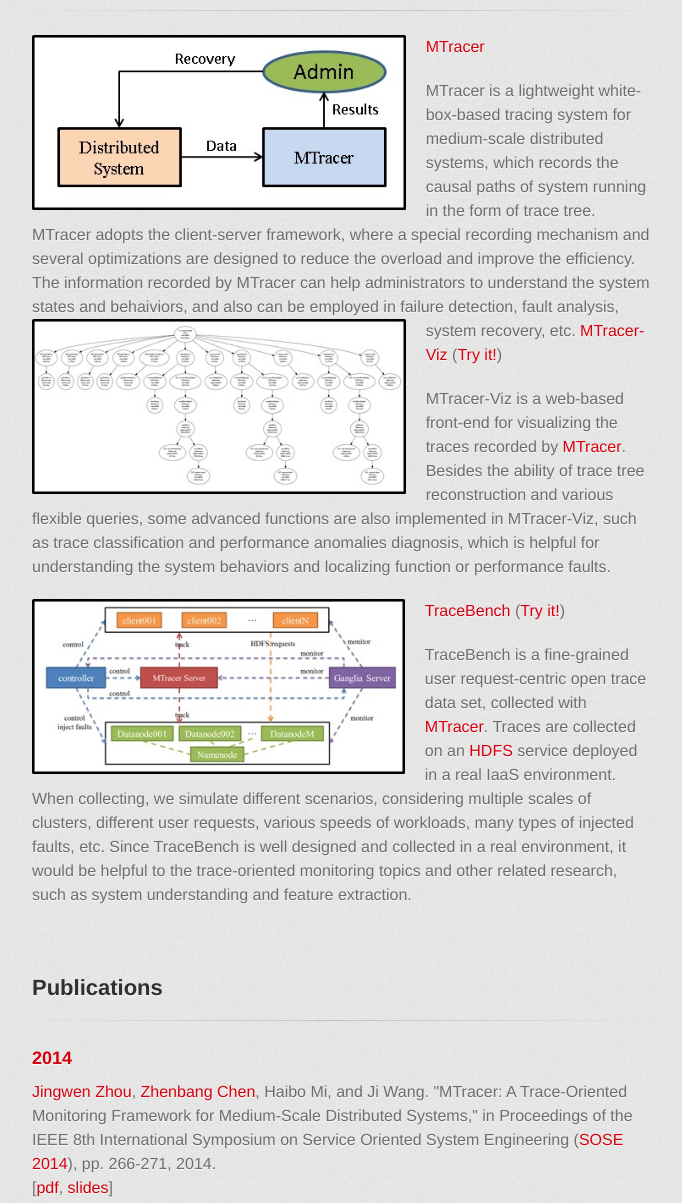
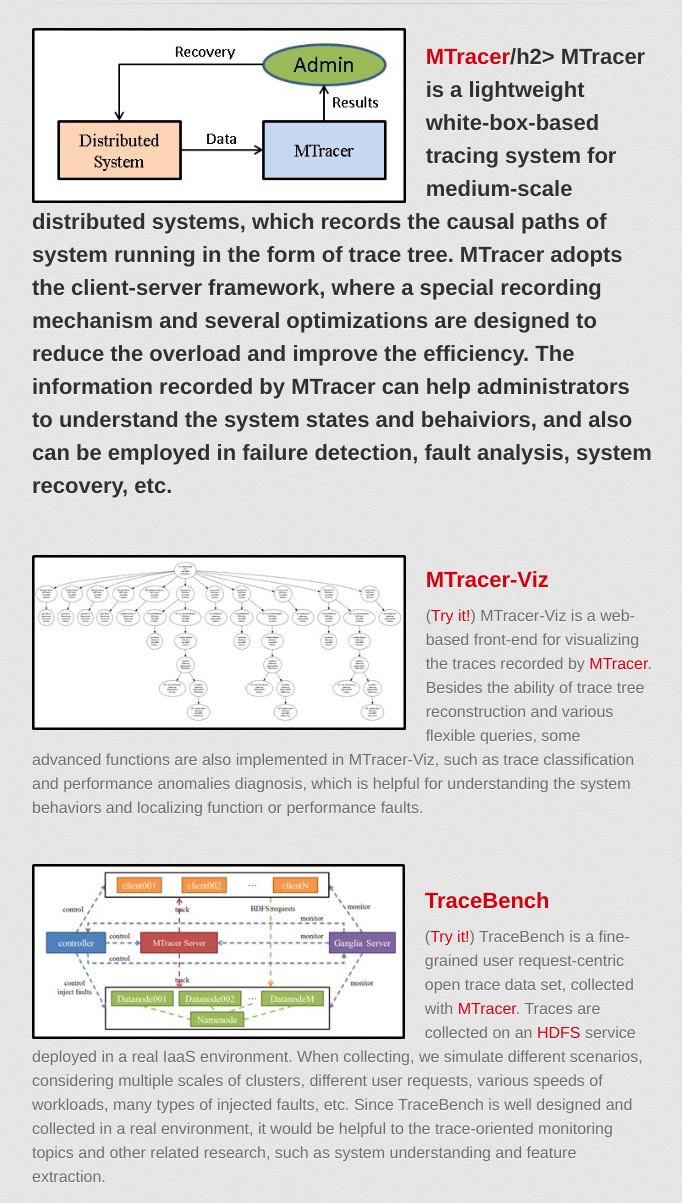
Before and after one commit to mtracer/jwzhou, a plain HTML site: page index.html in a window 1280 px wide. Shown: the part 893-2096 px from the top of the page, without its empty margins (298-980 px from the left). Drawn offline with Linux system fonts and the light colour scheme; a web font is replaced by a local one.

Commit message:
Update index.html

```diff
--- a/index.html
+++ b/index.html
@@ -25,7 +25,7 @@
         <section id="main_content">
           <p><img src="images/jwzhou.jpg" height="200" align="left" hspace=20></p>
 
-<h1>Jingwen Zhou (周竞文)</h1>
+<h2>Jingwen Zhou (周竞文)</h2>
 <b>Ph.D. Student</b><br>
 <a target=_blank href="http://www.nudt.edu.cn/articleshow_eng.asp?id=82">PDL</a>,
 <a target=_blank href="http://www.nudt.edu.cn/articleshow_eng.asp?id=40">College of Computer</a>,<br>
@@ -83,20 +83,21 @@ My research interests include cloud computing, distributed computing, system mon
 <hr>
 
 <p><img src="images/mtracer.jpg" height="175" align="left" hspace="20">
-<a target="_blank" href="http://mtracer.github.io/MTracer/">MTracer</a></p><p>
+<h2><a target="_blank" href="http://mtracer.github.io/MTracer/">MTracer</a>/h2>
 
 MTracer is a lightweight white-box-based tracing system for medium-scale distributed systems, which records the causal paths of system running in the form of trace tree. MTracer adopts the client-server framework, where a special recording mechanism and several optimizations are designed to reduce the overload and improve the efficiency. The information recorded by MTracer can help administrators to understand the system states and behaiviors, and also can be employed in failure detection, fault analysis, system recovery, etc.
 
+<p></p><br>
 <img src="images/mtracer-viz.jpg" height="175" align="left" hspace="20">
-<a target="_blank" href="http://mtracer.github.io/MTracer-Viz/">MTracer-Viz</a>
-(<a target="_blank" href="http://www.wsdream.net/mtracer-viz/">Try it!</a>)</p><p>
+<h2><a target="_blank" href="http://mtracer.github.io/MTracer-Viz/">MTracer-Viz</a></h2>
+(<a target="_blank" href="http://www.wsdream.net/mtracer-viz/">Try it!</a>)
 
 MTracer-Viz is a web-based front-end for visualizing the traces recorded by <a target="_blank" href="http://mtracer.github.io/MTracer/">MTracer</a>. Besides the ability of trace tree reconstruction and various flexible queries, some advanced functions are also implemented in MTracer-Viz, such as trace classification and performance anomalies diagnosis, which is helpful for understanding the system behaviors and localizing function or performance faults.
 </p>
-
+<p></p><br>
 <p><img src="images/tracebench.jpg" height="175" align="left" hspace="20">
-<a target="_blank" href="http://mtracer.github.io/TraceBench/">TraceBench</a>
-(<a target="_blank" href="http://www.wsdream.net/mtracer-viz/">Try it!</a>)</p><p>
+<h2><a target="_blank" href="http://mtracer.github.io/TraceBench/">TraceBench</a></h2>
+(<a target="_blank" href="http://www.wsdream.net/mtracer-viz/">Try it!</a>)
 
 TraceBench is a fine-grained user request-centric open trace data set, collected with <a target="_blank" href="http://mtracer.github.io/MTracer/">MTracer</a>. Traces are collected on an <a target="_blank" href="http://hadoop.apache.org/">HDFS</a> service deployed in a real IaaS environment. When collecting, we simulate different scenarios, considering multiple scales of clusters, different user requests, various speeds of workloads, many types of injected faults, etc. Since TraceBench is well designed and collected in a real environment, it would be helpful to the trace-oriented monitoring topics and other related research, such as system understanding and feature extraction.
 </p>
```
